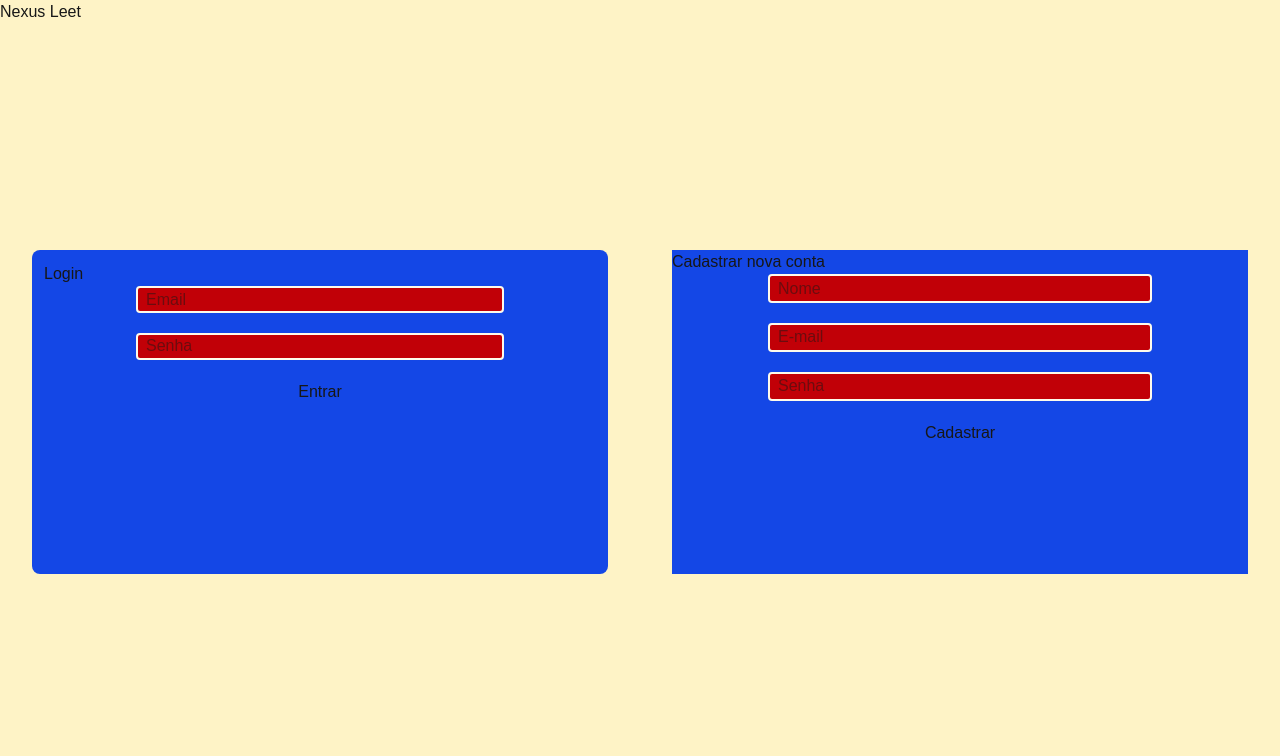
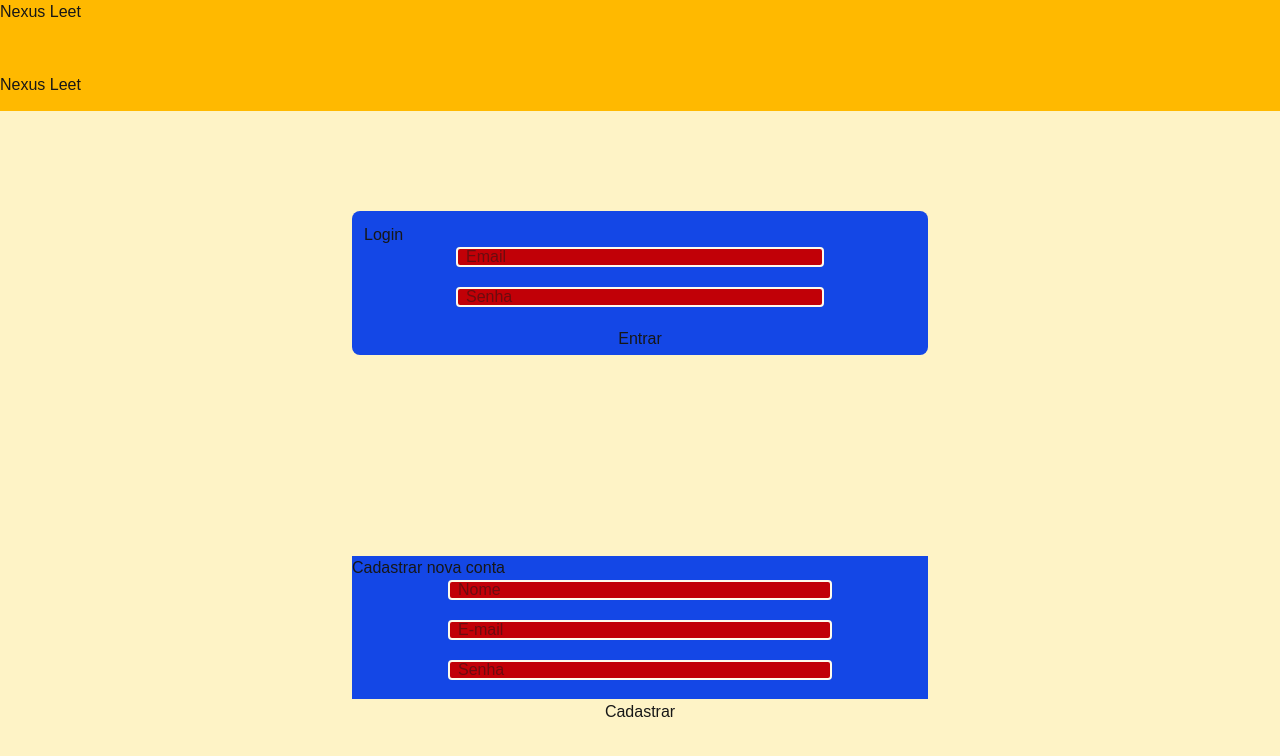
Before and after one commit to gustavocarvalho-ra/NextJs-NexusLeet, a Next.js app: page / in a window 1280 px wide. Shown: the top 756 px of the page. Built offline with nearby package versions, Linux system fonts and the light colour scheme.

Commit message:
feat: change link href

```diff
--- a/src/app/components/Header/index.tsx
+++ b/src/app/components/Header/index.tsx
@@ -4,8 +4,8 @@ import Link from "next/link"
 
 export default function Header() {
   return (
-    <div className="w-screen min-h-6 bg-amber-100">
-      <Link href={"/src/app/page.tsx"} className="text-amber-600">Nexus Leet</Link>
+    <div className="w-full h-20 bg-amber-400">
+      <Link href={"/"} className="text-amber-600">Nexus Leet</Link>
     </div>
   )
 }
--- a/src/app/my-account/page.tsx
+++ b/src/app/my-account/page.tsx
@@ -1,9 +1,11 @@
+import Header from '../components/Header';
 import LoginForm from '../components/login/LoginForm';
 import RegisterForm from '../components/login/RegisterForm';
 
 export default function MyAccont() {
   return (
-    <div className="w-screen h-screen flex">
+    <div className="w-screen h-screen flex flex-col">
+      <Header />
       <LoginForm />
       <RegisterForm />
     </div>
```
